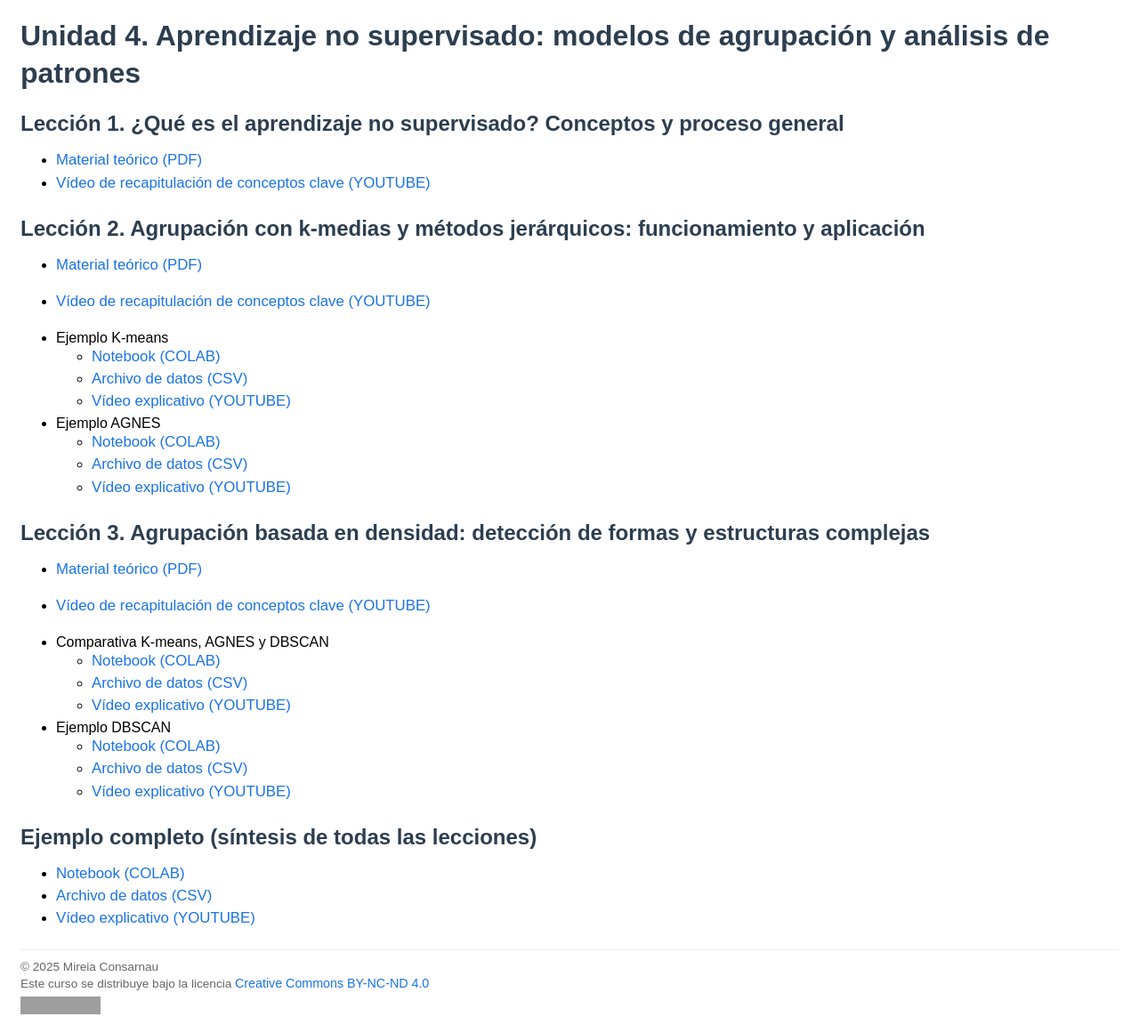
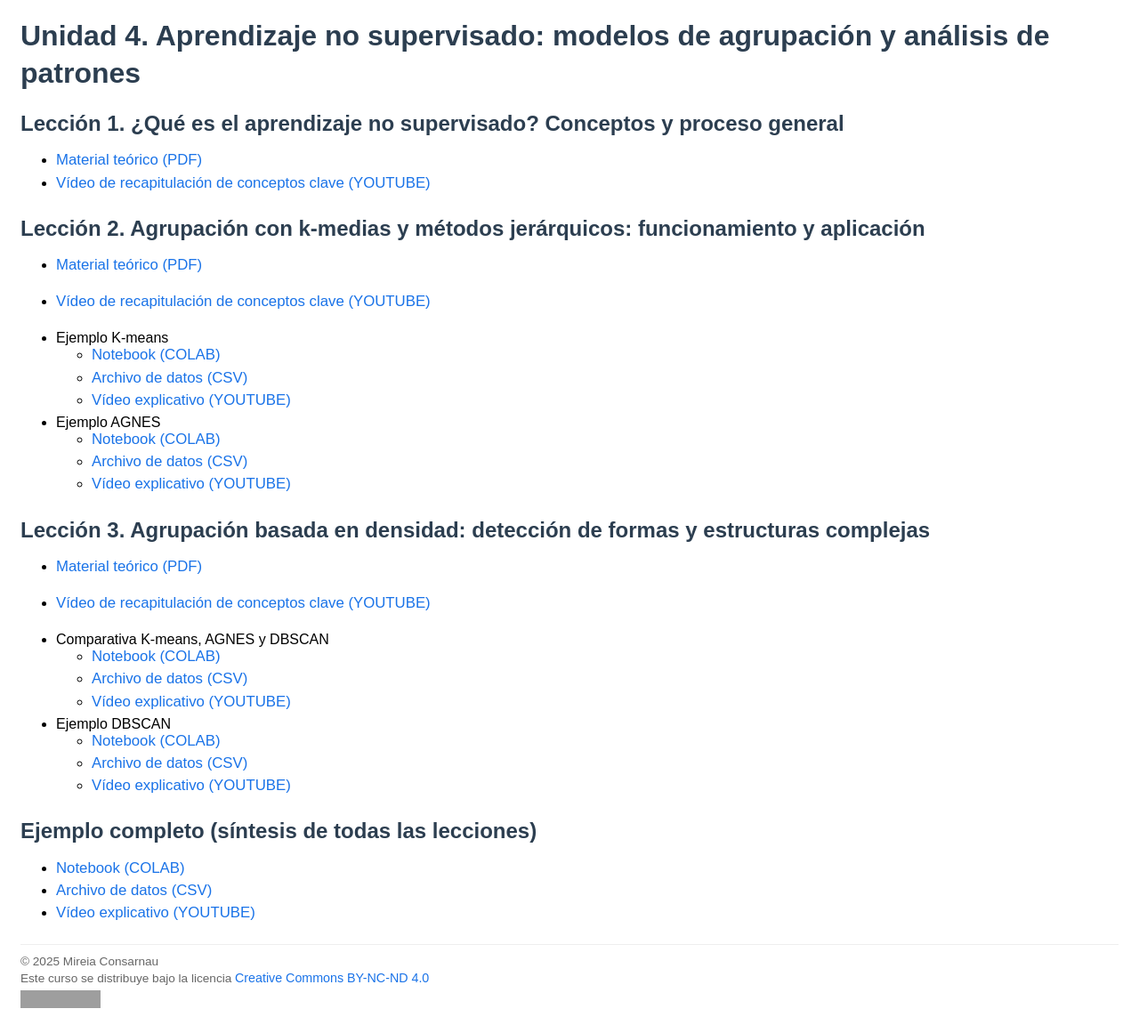
Before and after one commit to mireiaconsarnau/machine_learning, a Jekyll site: the page built from unidad4.md, in a window 1280 px wide. Shown: the whole page at 89% size. Built offline with Jekyll 4.4.1, drawn with Linux system fonts in a browser that asks for light colours; grey boxes are pictures that could not be loaded.

Commit message:
Update custom.css

```diff
--- a/assets/css/custom.css
+++ b/assets/css/custom.css
@@ -45,11 +45,6 @@ li {
   line-height: 1.2;
 }
 
-/* Añade margen superior solo al primer elemento de las sublistas */
-ul ul > li:first-child {
-  margin-top: 0.1em;
-}
-
 
 /* Responsividad básica */
 @media (max-width: 600px) {
```
